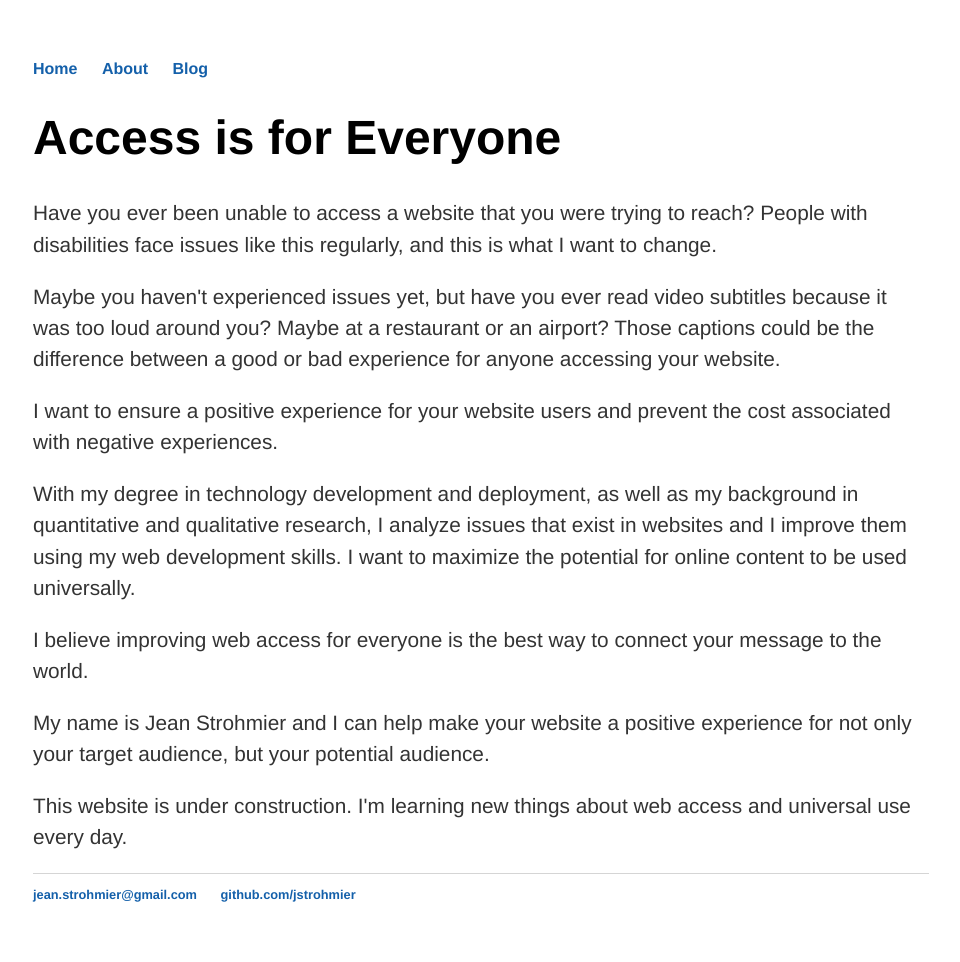
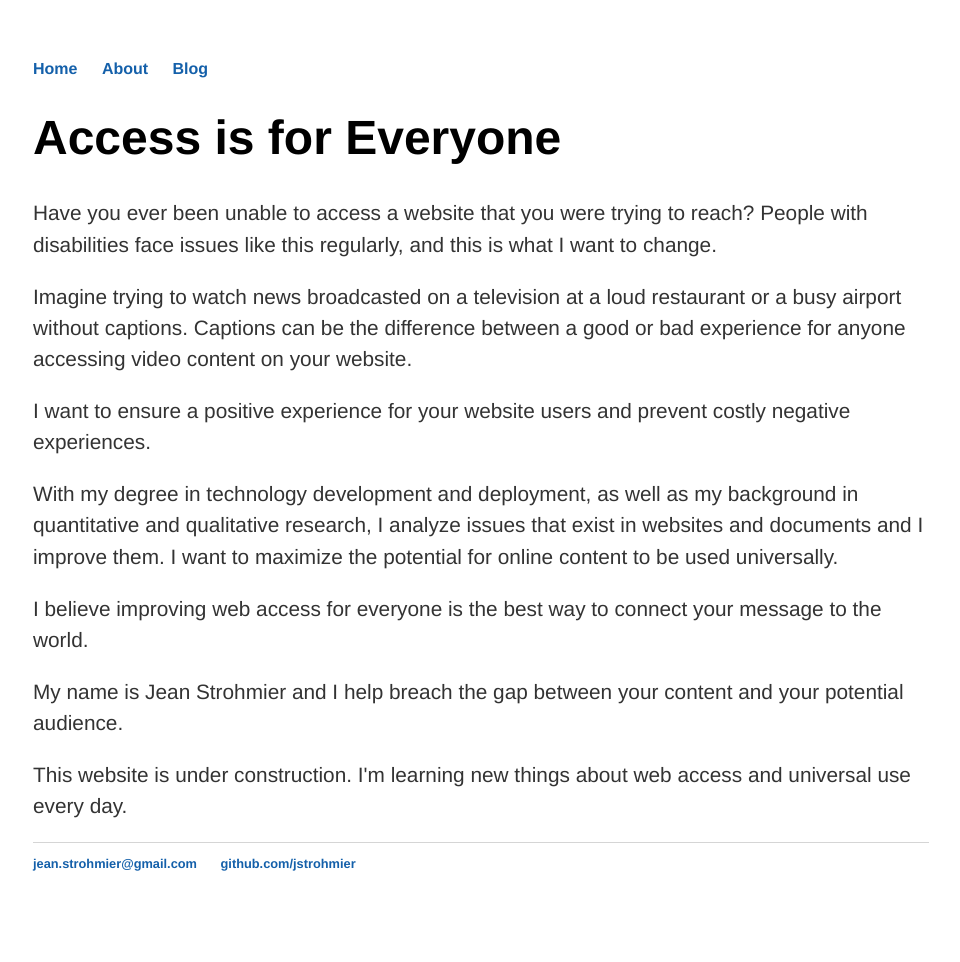
Before and after one commit to JStrohmier/jstrohmier.github.io, a Jekyll site: the page built from index.html, in a window 1280 px wide. Shown: the whole page, without its empty margins (159-1119 px from the left). Built offline with Jekyll 4.4.1, drawn with Linux system fonts in a browser that asks for light colours; after the commit the page ends 931 px from its top, so only the background shows below that.

Commit message:
Update index.html

```diff
--- a/index.html
+++ b/index.html
@@ -5,11 +5,11 @@ title: Jean Strohmier | Advocate Access + Research + Curate + Bake | Baltimore
 <div class="blurb">
 	<h1>Access is for Everyone</h1>
 	<p>Have you ever been unable to access a website that you were trying to reach? People with disabilities face issues like this regularly, and this is what I want to change.</p>
-	<p>Maybe you haven't experienced issues yet, but have you ever read video subtitles because it was too loud around you? Maybe at a restaurant or an airport? Those captions could be the difference between a good or bad experience for anyone accessing your website.</p>
-	<p>I want to ensure a positive experience for your website users and prevent the cost associated with negative experiences.</p>
-	<p>With my degree in technology development and deployment, as well as my background in quantitative and qualitative research, I analyze issues that exist in websites and I improve them using my web development skills. I want to maximize the potential for online content to be used universally.</p>
+	<p>Imagine trying to watch news broadcasted on a television at a loud restaurant or a busy airport without captions. Captions can be the difference between a good or bad experience for anyone accessing video content on your website.</p>
+	<p>I want to ensure a positive experience for your website users and prevent costly negative experiences.</p>
+	<p>With my degree in technology development and deployment, as well as my background in quantitative and qualitative research, I analyze issues that exist in websites and documents and I improve them. I want to maximize the potential for online content to be used universally.</p>
 	<p>I believe improving web access for everyone is the best way to connect your message to the world.</p>
-	<p>My name is Jean Strohmier and I can help make your website a positive experience for not only your target audience, but your potential audience. </p>
+	<p>My name is Jean Strohmier and I help breach the gap between your content and your potential audience. </p>
 
 	<p>This website is under construction. I'm learning new things about web access and universal use every day.</p>
 </div><!-- /.blurb -->
```
